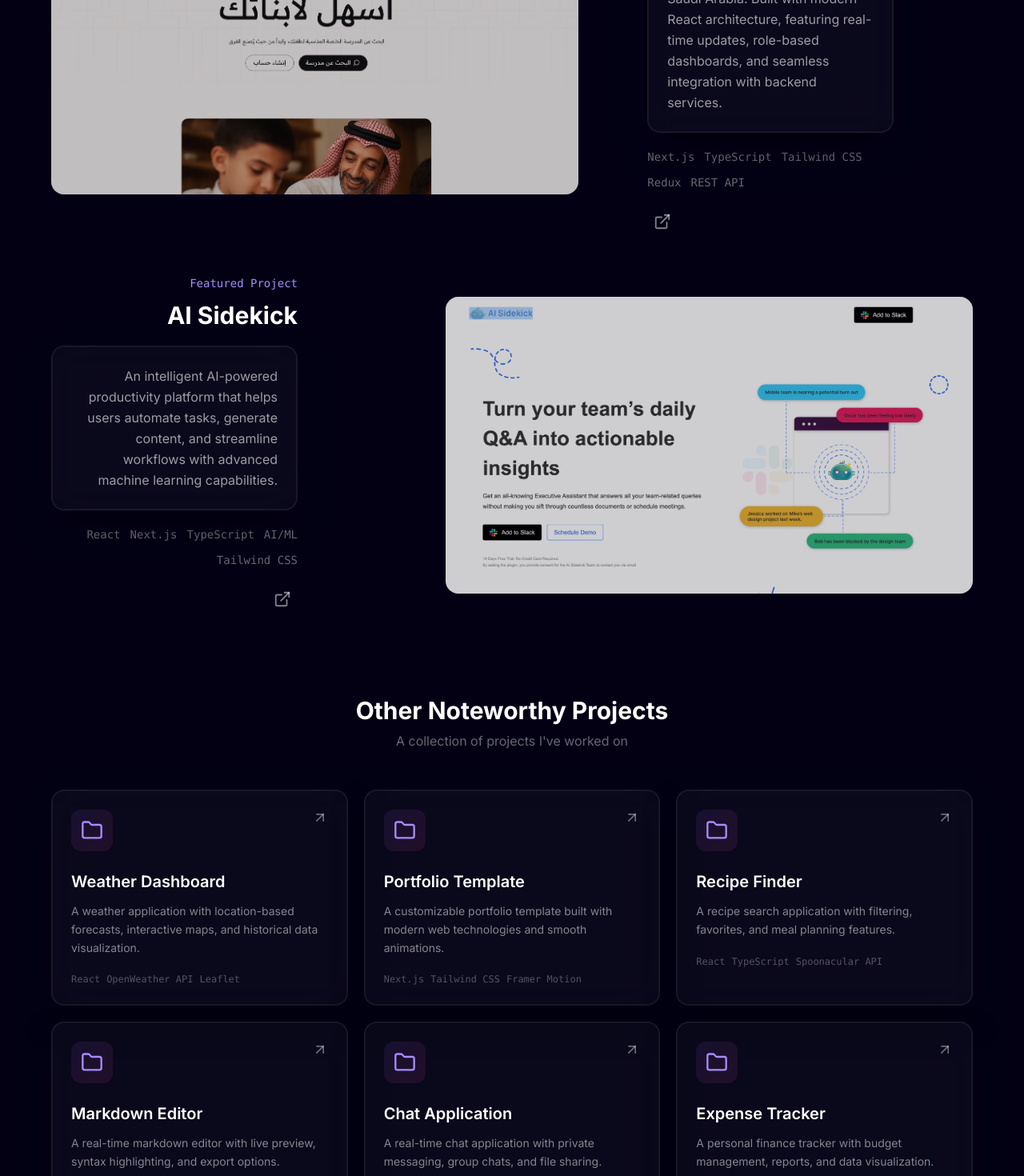
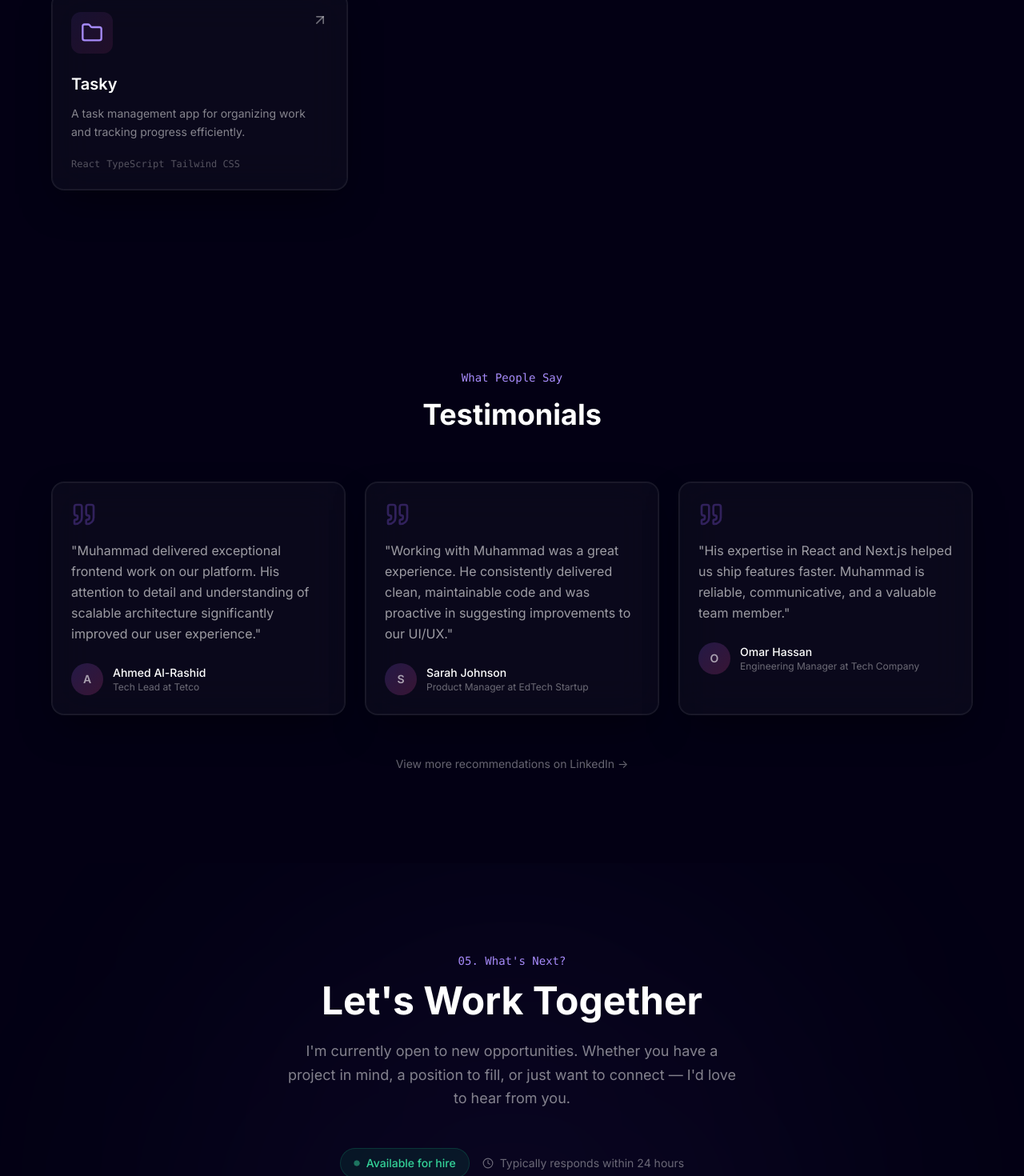
Before and after one commit to muhammadmohsinjs-web/Personal-portfolio, a React (Vite) app: page / in a window 1280 px wide. Shown: the part 5460-6930 px from the top of the page at 80% size. Built offline with nearby package versions, Linux system fonts and the light colour scheme.

Commit message:
tasky project added

```diff
--- a/src/components/Projects.jsx
+++ b/src/components/Projects.jsx
@@ -1,81 +1,19 @@
 import { useRef } from 'react'
 import { motion, useInView } from 'framer-motion'
-import { ExternalLink, Folder, ArrowUpRight } from 'lucide-react'
+import { ArrowUpRight, Folder } from 'lucide-react'
 
-const featuredProjects = [
+const projects = [
   {
-    title: 'Madares Platform',
-    description:
-      'A comprehensive educational platform serving schools across Saudi Arabia. Built with modern React architecture, featuring real-time updates, role-based dashboards, and seamless integration with backend services.',
-    image: `${import.meta.env.BASE_URL}assets/madares.png`,
-    techStack: ['Next.js', 'TypeScript', 'Tailwind CSS', 'Redux', 'REST API'],
-    liveUrl: 'https://madares.sa/',
-    featured: true,
-    color: 'violet',
-  },
-  {
-    title: 'AI Sidekick',
-    description:
-      'An intelligent AI-powered productivity platform that helps users automate tasks, generate content, and streamline workflows with advanced machine learning capabilities.',
-    image: `${import.meta.env.BASE_URL}assets/ai-sidekick.png`,
-    techStack: ['React', 'Next.js', 'TypeScript', 'AI/ML', 'Tailwind CSS'],
-    liveUrl: 'https://www.trysidekick.io/',
-    featured: true,
-    color: 'pink',
-  },
-]
-
-const otherProjects = [
-  {
-    title: 'Weather Dashboard',
-    description: 'A weather application with location-based forecasts, interactive maps, and historical data visualization.',
-    techStack: ['React', 'OpenWeather API', 'Leaflet'],
-    liveUrl: '#',
-  },
-  {
-    title: 'Portfolio Template',
-    description: 'A customizable portfolio template built with modern web technologies and smooth animations.',
-    techStack: ['Next.js', 'Tailwind CSS', 'Framer Motion'],
-    liveUrl: '#',
-  },
-  {
-    title: 'Recipe Finder',
-    description: 'A recipe search application with filtering, favorites, and meal planning features.',
-    techStack: ['React', 'TypeScript', 'Spoonacular API'],
-    liveUrl: '#',
-  },
-  {
-    title: 'Markdown Editor',
-    description: 'A real-time markdown editor with live preview, syntax highlighting, and export options.',
-    techStack: ['React', 'CodeMirror', 'Marked.js'],
-    liveUrl: '#',
-  },
-  {
-    title: 'Chat Application',
-    description: 'A real-time chat application with private messaging, group chats, and file sharing.',
-    techStack: ['React', 'Socket.io', 'Express', 'MongoDB'],
-    liveUrl: '#',
-  },
-  {
-    title: 'Expense Tracker',
-    description: 'A personal finance tracker with budget management, reports, and data visualization.',
-    techStack: ['React', 'D3.js', 'LocalStorage'],
-    liveUrl: '#',
+    title: 'Tasky',
+    description: 'A task management app for organizing work and tracking progress efficiently.',
+    techStack: ['React', 'TypeScript', 'Tailwind CSS'],
+    liveUrl: 'https://tasky.muhammadmohsin.dev/',
   },
 ]
 
 const Projects = () => {
   const ref = useRef(null)
   const isInView = useInView(ref, { once: true, margin: '-100px' })
-
-  const getGradientClass = (color) => {
-    const gradients = {
-      violet: 'from-violet-600/30 to-purple-600/30',
-      pink: 'from-pink-600/30 to-rose-600/30',
-      cyan: 'from-cyan-600/30 to-blue-600/30',
-    }
-    return gradients[color] || gradients.violet
-  }
 
   return (
     <section id="projects" className="section-padding relative" ref={ref}>
@@ -91,112 +29,18 @@ const Projects = () => {
             <div className="h-px bg-gradient-to-r from-violet-500/50 to-transparent flex-1 max-w-xs" />
           </div>
 
-          {/* Featured Projects */}
-          <div className="space-y-32 mb-32">
-            {featuredProjects.map((project, index) => (
-              <motion.div
-                key={project.title}
-                initial={{ opacity: 0, y: 50 }}
-                animate={isInView ? { opacity: 1, y: 0 } : {}}
-                transition={{ duration: 0.6, delay: index * 0.15 }}
-                className={`relative grid md:grid-cols-12 gap-8 items-center ${
-                  index % 2 === 1 ? 'md:text-right' : ''
-                }`}
-              >
-                {/* Project Image/Placeholder */}
-                <motion.div
-                  className={`md:col-span-7 ${index % 2 === 1 ? 'md:col-start-6' : ''}`}
-                  whileHover={{ scale: 1.02 }}
-                  transition={{ duration: 0.3 }}
-                >
-                  <div className="relative group">
-                    {/* Glow effect */}
-                    <div className={`absolute -inset-4 bg-gradient-to-r ${getGradientClass(project.color)} rounded-2xl blur-2xl opacity-0 group-hover:opacity-60 transition-opacity duration-500`} />
-
-                    <div className={`relative aspect-video bg-gradient-to-br ${getGradientClass(project.color)} rounded-2xl overflow-hidden`}>
-                      {project.image ? (
-                        <>
-                          <img
-                            src={project.image}
-                            alt={project.title}
-                            className="w-full h-full object-cover object-top"
-                          />
-                          <div className="absolute inset-0 bg-[#0a0a1a]/20 group-hover:bg-transparent transition-colors duration-500" />
-                        </>
-                      ) : (
-                        <>
-                          <div className="absolute inset-0 bg-[#0a0a1a]/60" />
-                          <div className="w-full h-full flex items-center justify-center relative">
-                            <span className="text-8xl font-bold gradient-text opacity-40">
-                              {project.title.charAt(0)}
-                            </span>
-                          </div>
-                        </>
-                      )}
-                      {/* Hover overlay */}
-                      <div className="absolute inset-0 bg-gradient-to-t from-[#030014] via-transparent to-transparent opacity-0 group-hover:opacity-100 transition-opacity duration-500" />
-                    </div>
-                  </div>
-                </motion.div>
-
-                {/* Project Content */}
-                <div
-                  className={`md:col-span-6 relative z-10 ${
-                    index % 2 === 1
-                      ? 'md:col-start-1 md:row-start-1'
-                      : 'md:col-start-6'
-                  } md:absolute md:w-[55%] ${
-                    index % 2 === 1 ? 'md:left-0' : 'md:right-0'
-                  }`}
-                >
-                  <p className="text-violet-400 font-mono text-sm mb-3">Featured Project</p>
-                  <h3 className="text-2xl md:text-3xl font-bold text-white mb-5 group">
-                    {project.title}
-                  </h3>
-                  <div className="card-glass p-6 mb-5">
-                    <p className="text-white/60 leading-relaxed">{project.description}</p>
-                  </div>
-                  <div className={`flex flex-wrap gap-3 mb-5 ${index % 2 === 1 ? 'md:justify-end' : ''}`}>
-                    {project.techStack.map((tech) => (
-                      <span key={tech} className="text-white/40 text-sm font-mono">
-                        {tech}
-                      </span>
-                    ))}
-                  </div>
-                  <div className={`flex gap-4 ${index % 2 === 1 ? 'md:justify-end' : ''}`}>
-                    {project.liveUrl && (
-                      <motion.a
-                        href={project.liveUrl}
-                        target="_blank"
-                        rel="noopener noreferrer"
-                        className="p-2 text-white/50 hover:text-violet-400 transition-colors"
-                        whileHover={{ scale: 1.1, y: -2 }}
-                        aria-label="Live Demo"
-                      >
-                        <ExternalLink size={22} />
-                      </motion.a>
-                    )}
-                  </div>
-                </div>
-              </motion.div>
-            ))}
-          </div>
-
-          {/* Other Projects */}
           <div className="text-center mb-12">
-            <h3 className="text-2xl md:text-3xl font-bold text-white mb-2">
-              Other Noteworthy Projects
-            </h3>
-            <p className="text-white/40">A collection of projects I've worked on</p>
+            <h3 className="text-2xl md:text-3xl font-bold text-white mb-2">Project</h3>
+            <p className="text-white/40">A project I've worked on</p>
           </div>
 
           <div className="grid md:grid-cols-2 lg:grid-cols-3 gap-5">
-            {otherProjects.map((project, index) => (
+            {projects.map((project, index) => (
               <motion.div
                 key={project.title}
                 initial={{ opacity: 0, y: 30 }}
                 animate={isInView ? { opacity: 1, y: 0 } : {}}
-                transition={{ duration: 0.4, delay: 0.8 + index * 0.1 }}
+                transition={{ duration: 0.4, delay: 0.2 + index * 0.1 }}
                 whileHover={{ y: -8 }}
                 className="card-glass-hover p-6 group cursor-pointer"
               >
@@ -204,8 +48,6 @@ const Projects = () => {
                   <div className="p-3 bg-gradient-to-br from-violet-500/10 to-pink-500/10 rounded-xl">
                     <Folder className="text-violet-400" size={28} />
                   </div>
-                  <div className="flex gap-3">
-                    {project.liveUrl && (
                   <a
                     href={project.liveUrl}
                     target="_blank"
@@ -215,16 +57,12 @@ const Projects = () => {
                   >
                     <ArrowUpRight size={20} />
                   </a>
-                    )}
-                  </div>
                 </div>
 
                 <h4 className="text-xl font-semibold text-white mb-3 group-hover:text-violet-400 transition-colors">
                   {project.title}
                 </h4>
-                <p className="text-white/50 text-sm mb-5 leading-relaxed">
-                  {project.description}
-                </p>
+                <p className="text-white/50 text-sm mb-5 leading-relaxed">{project.description}</p>
 
                 <div className="flex flex-wrap gap-2 mt-auto">
                   {project.techStack.map((tech) => (
```
Lines whose indentation alone changed are shown as unchanged.
